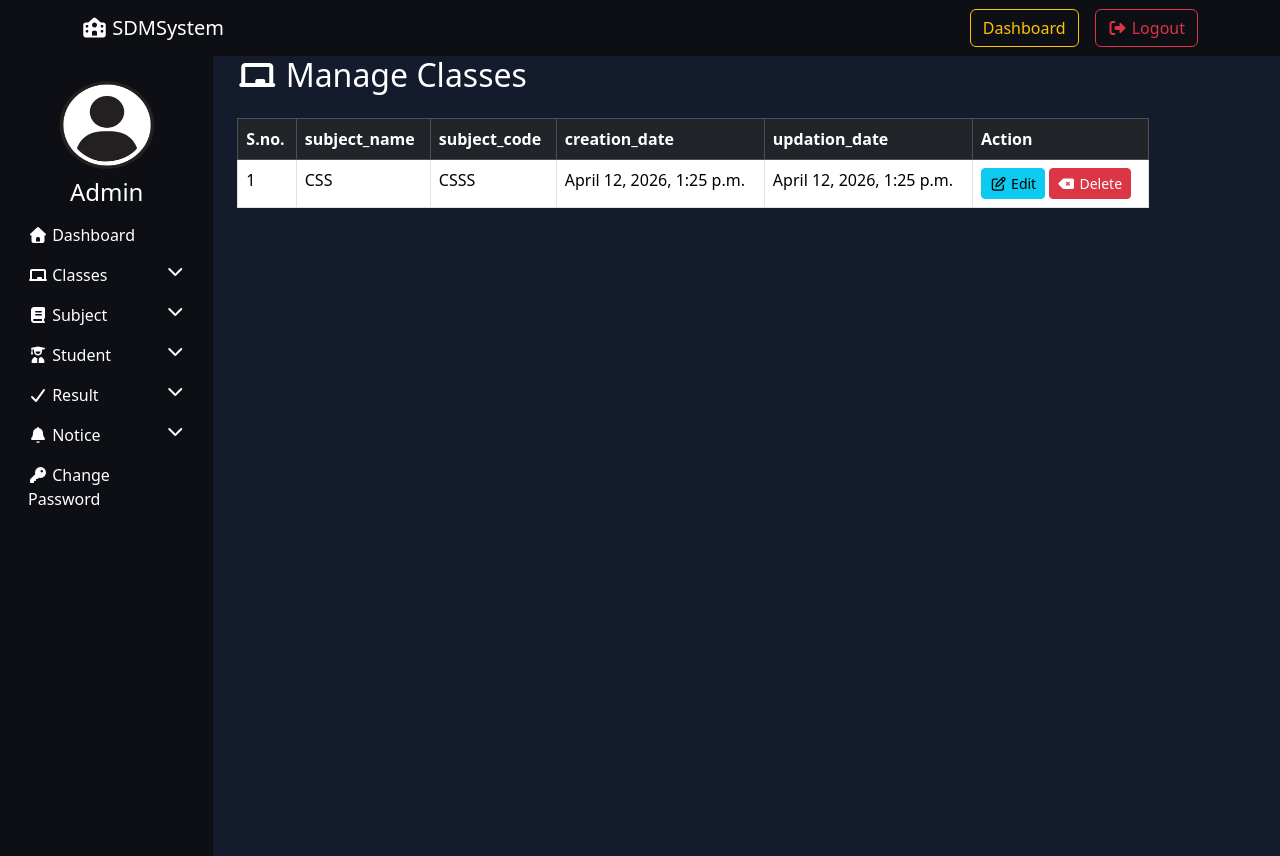
After one commit to Devanshtrip112221/Student_ERP, a Django app: page /manage_subject/ in a window 1280 px wide. The commit adds this page. Run offline with Django 5.2, Linux system fonts and the light colour scheme; a user stored in the database is signed in; data comes from the database, SQL or seed files in the repository; both versions use the stored data as it was after the commit; some libraries are stand-ins or nearby versions.

Commit message:
Updated manage_subject and view.py

```diff
--- a/StudentResultManagment/urls.py
+++ b/StudentResultManagment/urls.py
@@ -28,5 +28,6 @@ urlpatterns = [
     path("manage_classes/",manage_classes,name="manage_classes"),
     path('edit_class/<int:class_id>/', edit_class, name='edit_class'),
     path("create_subject/",create_subject,name="create_subject"),
+    path('manage_subject/',manage_subject,name="manage_subject")
 
 ]
--- /dev/null
+++ b/resultapp/templates/manage_subject.html
@@ -0,0 +1,62 @@
+{% extends "admin_base.html" %}
+{% load static %}
+{%block content%}
+<style>
+    body{
+            background-color:  #141B2D;
+            color:white;
+        }
+</style>
+   <div class="container">
+    <h2 class="mb-4">
+        <i class="fas fa-chalkboard"></i> Manage Classes
+    </h2>
+    {% if messages %}
+    {% for m in messages %}
+        <div class="alert alert-{{ m.tags }} alert-dismissible fade show">
+            {{ m }}
+            <button type="button" class="btn-close" data-bs-dismiss="alert"></button>
+        </div>
+    {% endfor %}
+    {% endif %}
+
+    <table class="table table-bordered">
+        <thead class="table-dark">
+            <tr>
+                <th>S.no.</th>
+                <th>subject_name</th>
+                <th>subject_code</th>
+                <th>creation_date</th>
+                <th>updation_date</th>
+                <th>Action</th>
+            </tr>
+        </thead>
+        <tbody>
+            {% for i in subjects%}
+            <tr>
+                <td>{{forloop.counter}}</td>
+                <td>{{i.subject_name}}</td>
+                <td>{{i.subject_code}}</td>
+                <td>{{i.creation_date}}</td>
+                <td>{{i.updation_date}}</td>
+                <td>
+                    <a href="{% url 'edit_class' i.id %}" class="btn btn-info btn-sm"><i class="fa-regular fa-pen-to-square"></i> Edit</a>
+                     <a href="?delete={{i.id}}" class="btn btn-danger btn-sm"><i class="fa-solid fa-delete-left"></i> Delete</a>
+                </td>
+            </tr>
+            {%empty%}
+
+            <tr>
+                <td colspan='6' class="text-center">Not Found</td>
+            </tr>
+        </tbody>
+    </table>
+
+   </div>
+
+     {%endfor%}
+        </tbody>
+    </table>
+
+   </div>
+    {%endblock %}
--- a/resultapp/templates/sidebar.html
+++ b/resultapp/templates/sidebar.html
@@ -59,7 +59,7 @@
             </a>
         </li>
         <li class="nav-item">
-            <a class="nav-link" href="">
+            <a class="nav-link" href="{%url "manage_subject"%}">
                 <i class="fas fa-table"></i> Manage Subject
             </a>
         </li>
--- a/resultapp/views.py
+++ b/resultapp/views.py
@@ -117,3 +117,22 @@ def create_subject(request):
             messages.error(request,f"Something went wrong: {str(e)}")
         return redirect('create_subject')
     return render(request,'create_subject.html')
+
+
+@login_required
+def manage_subject(request):
+    subjects = Subject.objects.all()
+
+
+
+    if request.GET.get('delete'):
+        try:
+            subject_id = request.GET.get('delete')
+            subject_obj = get_object_or_404(Subject, id=subject_id)
+            subject_obj.delete()
+
+        except Exception as e:
+            messages.error(request, f"Something went wrong: {str(e)}")
+            return redirect('manage_subject')
+
+    return render(request,"manage_subject.html",locals())
```
Also changed, not shown: db.sqlite3.
